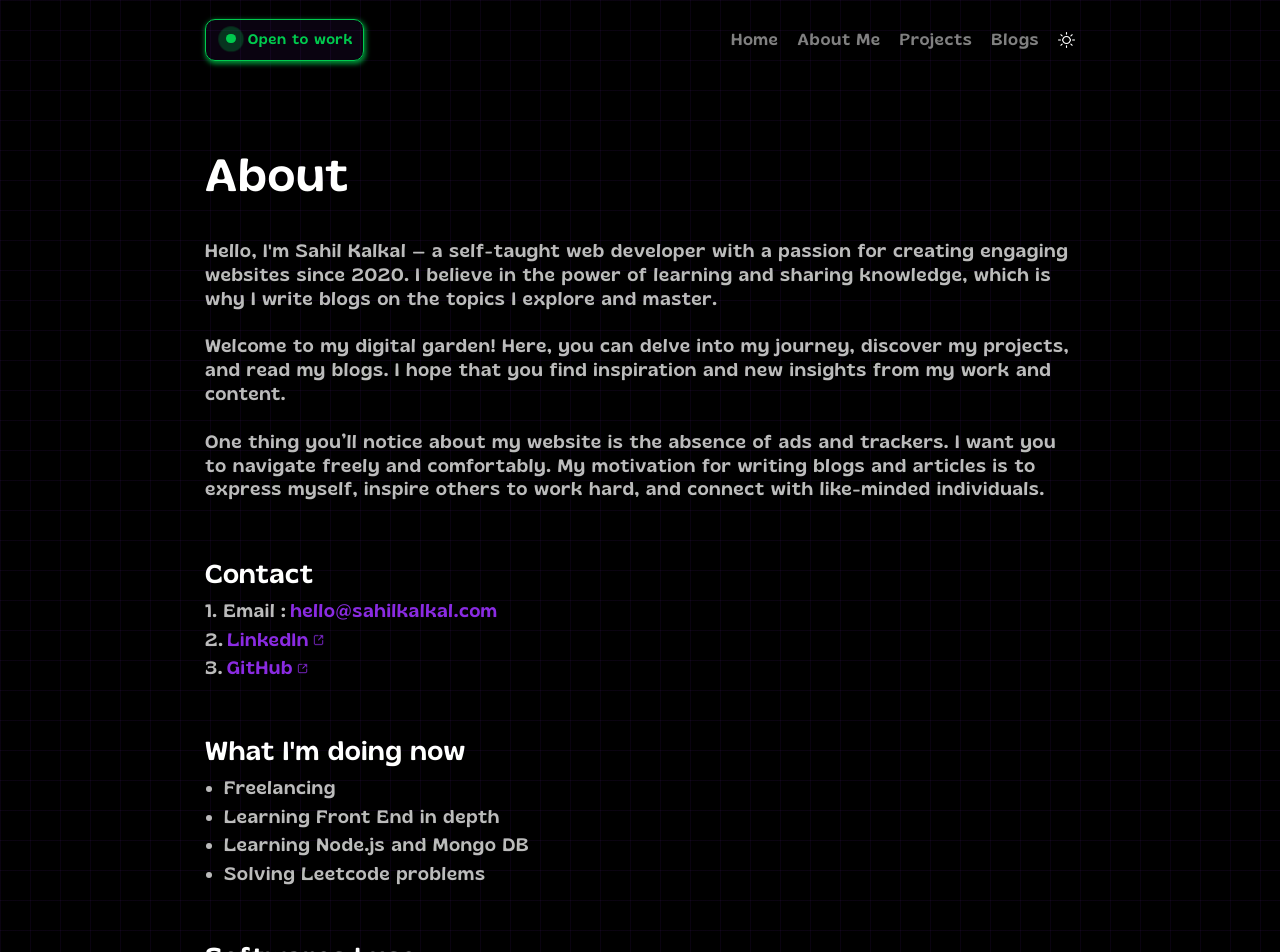
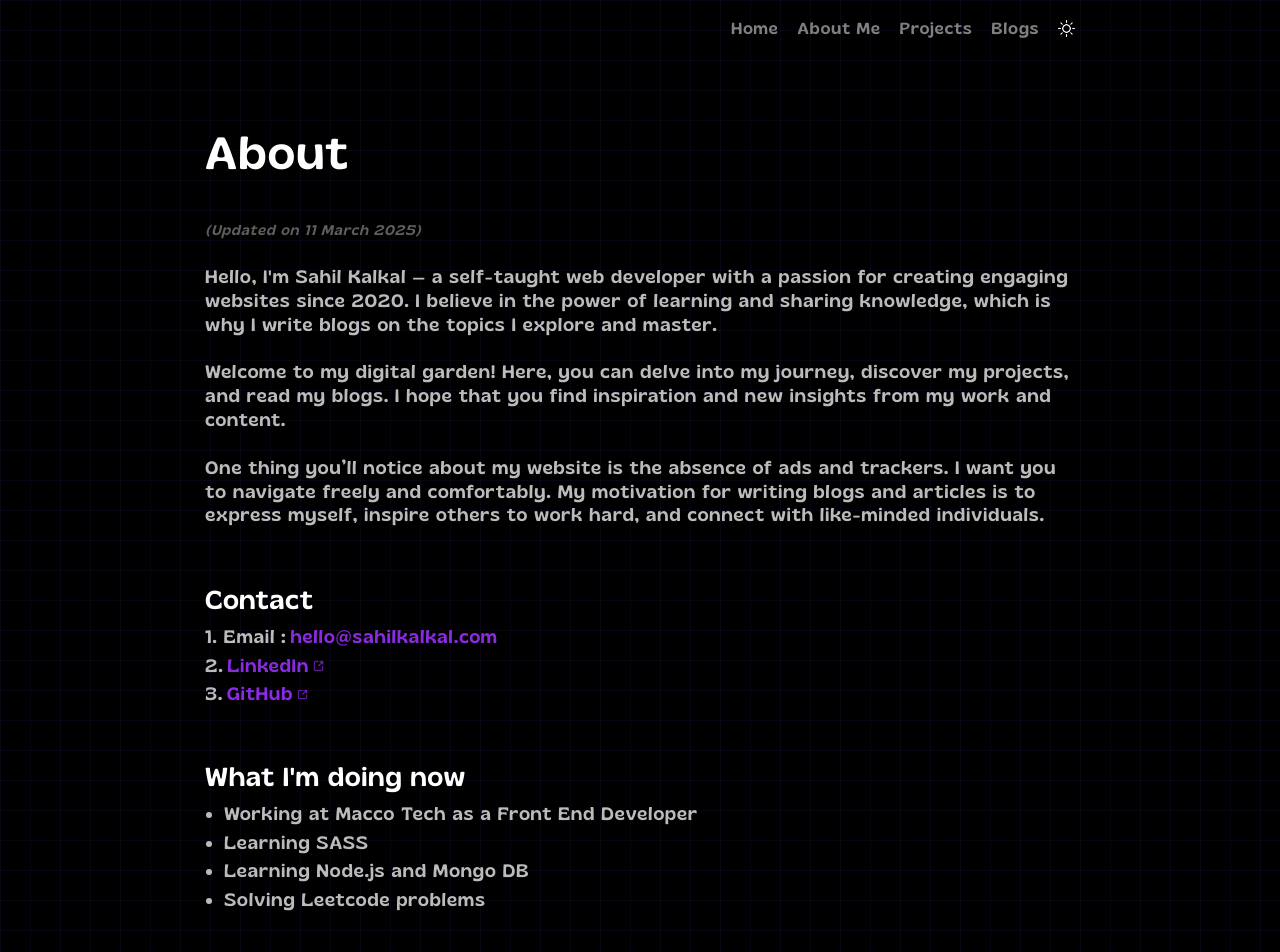
Before and after one commit to sahilkalkal9/portfolio_website, a Next.js app: page /about in a window 1280 px wide. Shown: the top 952 px of the page. Built offline with nearby package versions, Linux system fonts and the light colour scheme; a web font is replaced by a local one.

Commit message:
about page updated

```diff
--- a/src/app/globals.scss
+++ b/src/app/globals.scss
@@ -312,7 +312,7 @@ mark {
   border: 1px solid hsla(271, 76%, 53%, 0.3);
 
   background-color: hsla(271, 76%, 53%, 0.1);
-  box-shadow:  3px 3px 5px rgba(137, 43, 226, 0.356), -5px -5px 25px rgba(137, 43, 226, 0.356) ;
+  box-shadow: 3px 3px 5px rgba(137, 43, 226, 0.356), -5px -5px 25px rgba(137, 43, 226, 0.356);
 
   border-radius: 10px;
 }
--- a/src/components/about/about.jsx
+++ b/src/components/about/about.jsx
@@ -13,9 +13,9 @@ function About({ theme }) {
                 <div className="about-desc">
 
                     <p className={`about-text about-text-${theme}`} >
-                        {/* <span className="list-update">
-                            (Updated on 30 November 2024)
-                        </span><br /> */}
+                        <span className="list-update">
+                            (Updated on 11 March 2025)
+                        </span><br /><br />
                         Hello, I'm Sahil Kalkal — a self-taught web developer with a passion for creating engaging websites since 2020. I believe in the power of learning and sharing knowledge, which is why I write blogs on the topics I explore and master.
                         <br /><br />
                         Welcome to my digital garden! Here, you can delve into my journey, discover my projects, and read my blogs. I hope that you find inspiration and new insights from my work and content.
@@ -59,8 +59,8 @@ function About({ theme }) {
 
 
                         <ul className="ulist" >
-                            <li className={`doing-list-data doing-list-data-${theme}`}>Freelancing</li>
-                            <li className={`doing-list-data doing-list-data-${theme}`}>Learning Front End in depth</li>
+                            <li className={`doing-list-data doing-list-data-${theme}`}>Working at Macco Tech as a Front End Developer</li>
+                            <li className={`doing-list-data doing-list-data-${theme}`}>Learning SASS</li>
                             <li className={`doing-list-data doing-list-data-${theme}`}>Learning Node.js and Mongo DB</li>
                             <li className={`doing-list-data doing-list-data-${theme}`}>Solving Leetcode problems</li>
                             {/* <li className={`doing-list-data doing-list-data-${theme}`}></li> */}
--- a/src/components/nav/nav.jsx
+++ b/src/components/nav/nav.jsx
@@ -10,19 +10,11 @@ function Nav({ theme, setTheme }) {
         <div className={`nav nav-${theme}`}>
             <div className="nav-box">
                 <div className="logo-box">
-                    {/* <Link href="/">
-                        {
-                            theme === "light"
-                                ? <img src={require("./logolight.png")} alt="Logo" className="logo" />
-                                : <img src={require("./logo.png")} alt="Logo" className="logo" />
-                        }
-                    </Link>
-                    <Link href="/">
-                        <p className={`logo-text logo-text-${theme}`}>Sahil Kalkal</p>
-                    </Link> */}
 
 
-                    <div className="opw-box">
+
+
+                    {/* <div className="opw-box">
                         <div className="odotbox">
                             <div className="odot">
 
@@ -32,9 +24,9 @@ function Nav({ theme, setTheme }) {
                             </div>
                         </div>
                         <p className="otwt">
-                            Open to work
+                            Working
                         </p>
-                    </div>
+                    </div> */}
 
 
                 </div>
```
Also changed, not shown: src/components/projects/projects.jsx (+17 -0 lines).
